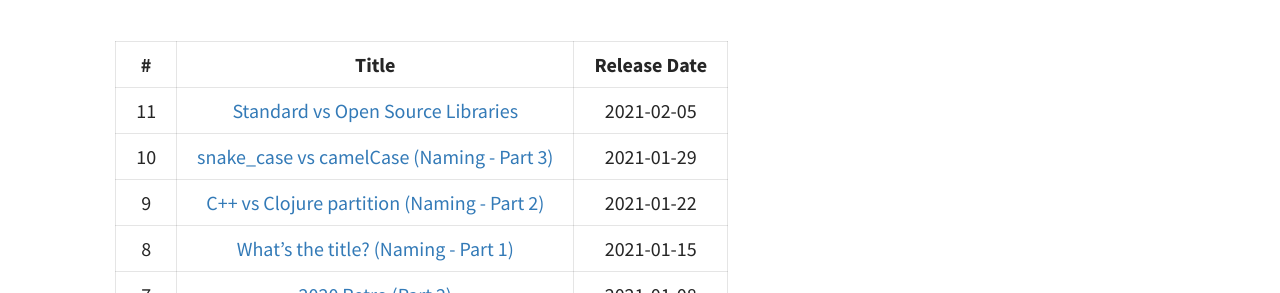
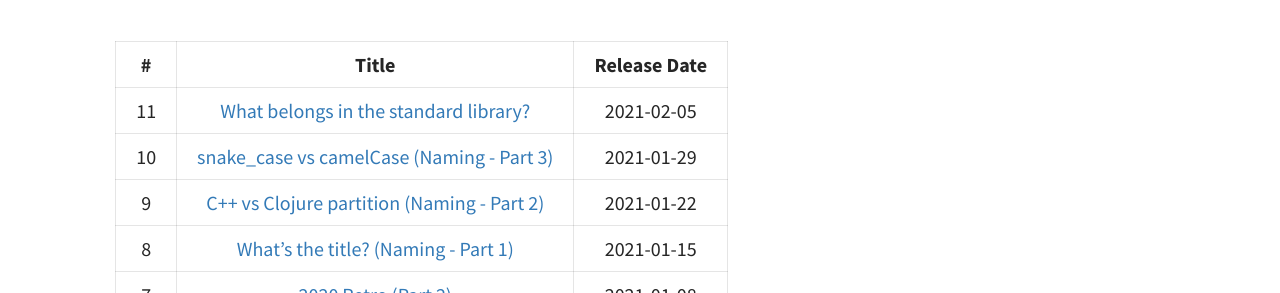
Before and after one commit to codereport/adsp2, a Jekyll site: the page built from pages/episodes.md, in a window 1280 px wide. Shown: the part 372-665 px from the top of the page. Built offline with Jekyll 4.4.1, drawn with Linux system fonts in a browser that asks for light colours.

Commit message:
Update episodes

```diff
--- a/pages/episodes.md
+++ b/pages/episodes.md
@@ -9,7 +9,7 @@ List of all episodes.
 
 |   #   |                                               Title                                                | Release Date |
 | :---: | :------------------------------------------------------------------------------------------------: | :----------: |
-|  11   |     [Standard vs Open Source Libraries](https://adspthepodcast.com/2021/02/05/Episode-11.html)     |  2021-02-05  |
+|  11   |   [What belongs in the standard library?](https://adspthepodcast.com/2021/02/05/Episode-11.html)   |  2021-02-05  |
 |  10   | [snake_case vs camelCase (Naming - Part 3)](https://adspthepodcast.com/2021/01/29/Episode-10.html) |  2021-01-29  |
 |   9   | [C++ vs Clojure partition (Naming - Part 2)](https://adspthepodcast.com/2021/01/22/Episode-9.html) |  2021-01-22  |
 |   8   |    [What's the title? (Naming - Part 1)](https://adspthepodcast.com/2021/01/15/Episode-8.html)     |  2021-01-15  |
```
